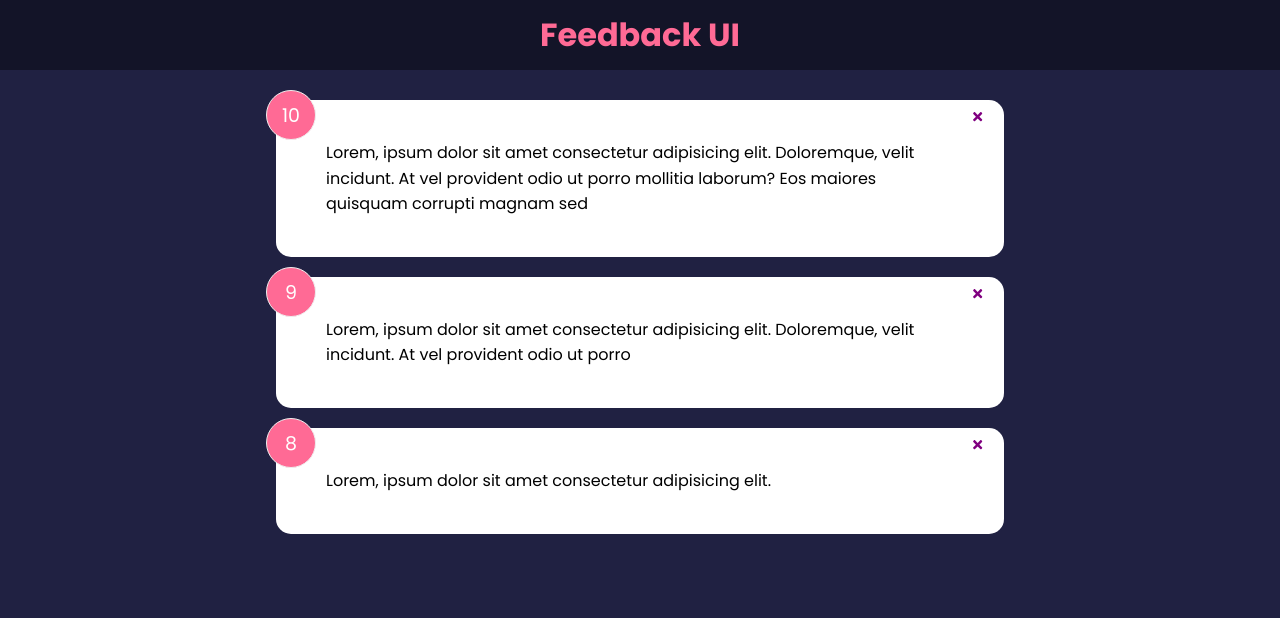
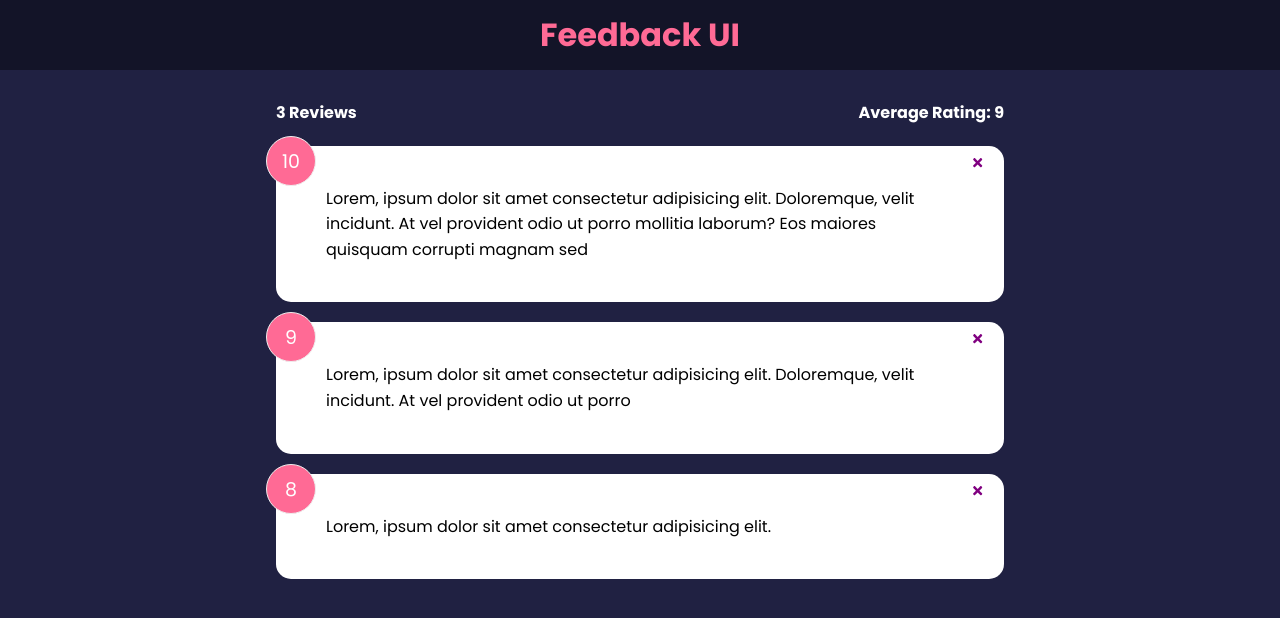
Before and after one commit to AqilArif/Feedback-App, a React app: page / in a window 1280 px wide. Shown: the top 618 px of the page. Built offline with nearby package versions, Linux system fonts and the light colour scheme; the HTML template or start-up script is replaced by a standard one.

Commit message:
Add Feedback Stats Component and calculate the average of the ratings

```diff
--- a/src/App.jsx
+++ b/src/App.jsx
@@ -2,9 +2,9 @@
 import '../styles/Global.css';
 import '../styles/index.css';
 import Header from './components/Header';
-import FeedbackItem from './components/FeedbackItem';
 import feedbackData from './data/FeedbackData';
 import FeedbackList from './components/FeedbackList';
+import FeedbackStats from './components/FeedbackStats';
 
 function App () {
 
@@ -21,10 +21,9 @@
       <Header />
 
       <div className="container">
-        <FeedbackList
-          feedback={feedback}
-          handleDelete={deleteFeedback}
-        />
+        <FeedbackStats feedback={feedback} />
+
+        <FeedbackList feedback={feedback}  handleDelete={deleteFeedback} />
       </div>
     </Fragment>
   )
--- /dev/null
+++ b/src/components/FeedbackStats.jsx
@@ -0,0 +1,40 @@
+import propTypes from "prop-types"
+
+const FeedbackStats = ({ feedback }) => {
+
+  // Calculate Ratings Average
+
+  // We want to loop through all the ratings together with REDUCE() method and then we will multiply by the length of the
+
+  // Feedback items That should give us the average
+
+  let average = feedback.reduce((accumulator, currentValue) => {
+
+    return accumulator + currentValue.rating // This line will give you the sum of all ratings like 27
+
+  }, 0) / feedback.length
+
+  // This line will restrict the average to only one decimail not 0.00255....
+
+  average = average.toFixed(1).replace(/[.,]0$/, '')
+
+  // Regular Expression (Regex) So it's basically saying If it's 0 then replace it with nothing
+
+  return (
+    <div className='feedback-stats'>
+        <h4>
+            {feedback.length} Reviews
+        </h4>
+
+        <h4>
+            Average Rating: {isNaN(average) ? 0 : average}
+        </h4>
+    </div>
+  )
+}
+
+FeedbackStats.propTypes = {
+    feedback: propTypes.array.isRequired,
+}
+
+export default FeedbackStats
```
